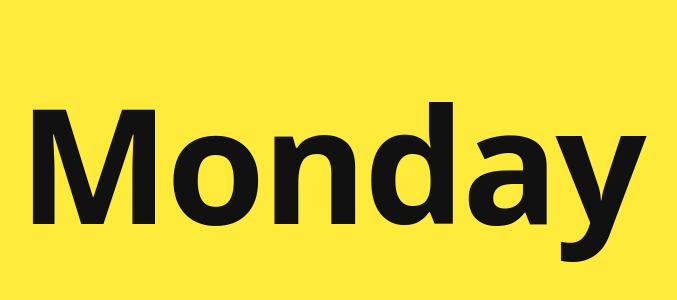
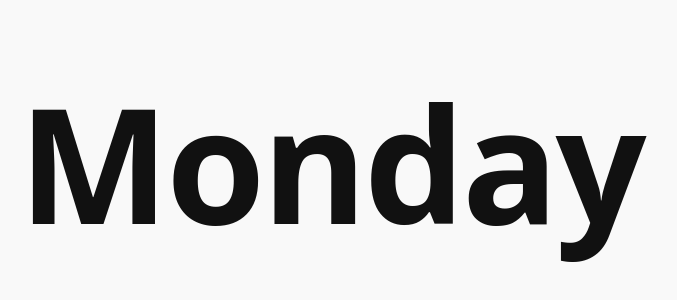
Before and after one commit to aafkebeukema/day-of-week-site, a plain HTML site: page index.html in a window 1280 px wide. Shown: the part 238-538 px from the top of the page, without its empty margins (309-986 px from the left). Drawn offline with Linux system fonts and the light colour scheme.

Commit message:
not yellow

```diff
--- a/index.html
+++ b/index.html
@@ -35,7 +35,7 @@
 
   const colours = [
     '#f8c8dc', // Sunday - soft pink
-    '#ffeb3b', // Monday - bright yellow (test)
+    '#f9f9f9', // Monday - light grey
     '#d0e8f2', // Tuesday - light blue
     '#dff7df', // Wednesday - light green
     '#fff4cc', // Thursday - pale yellow
```
